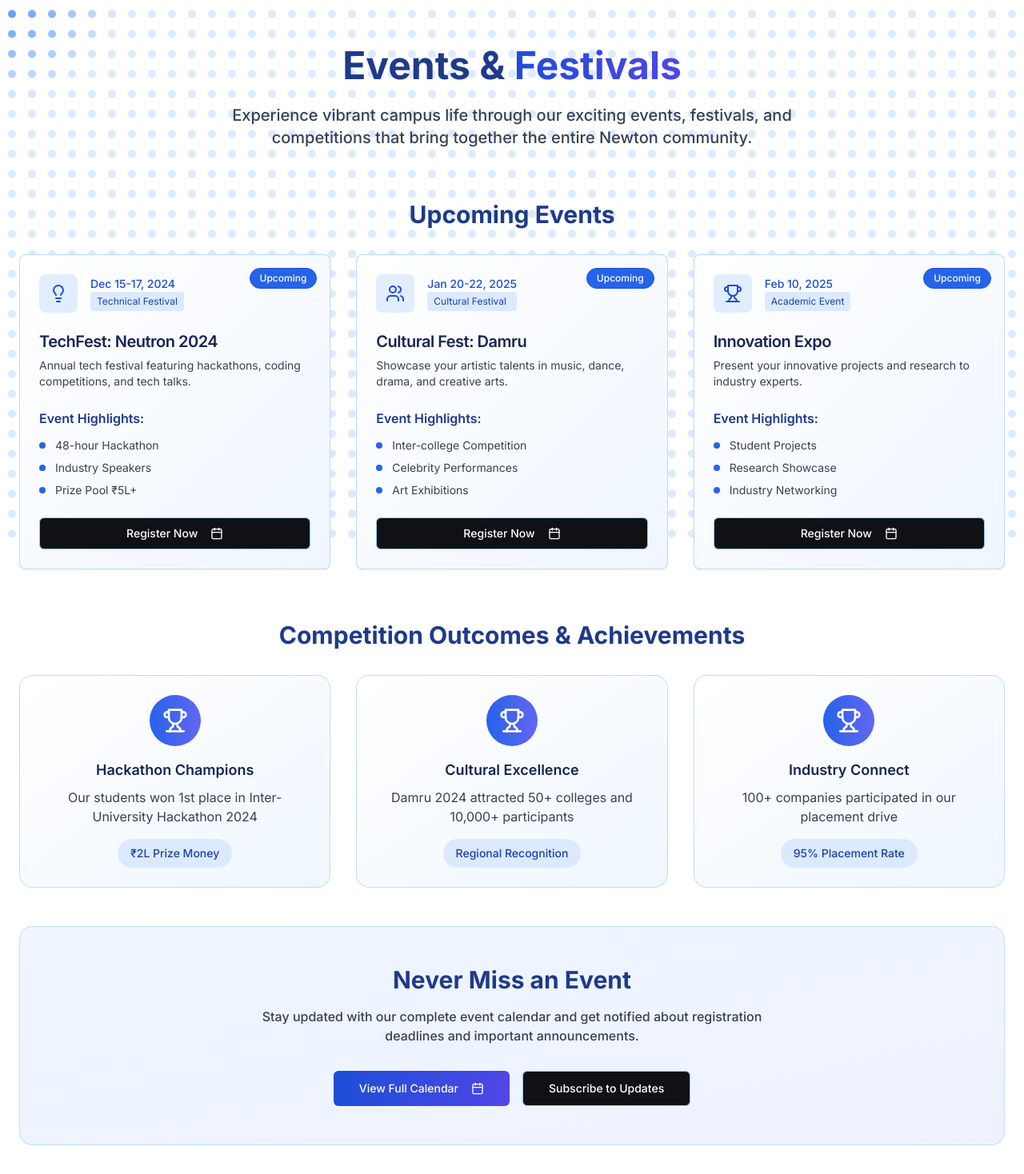
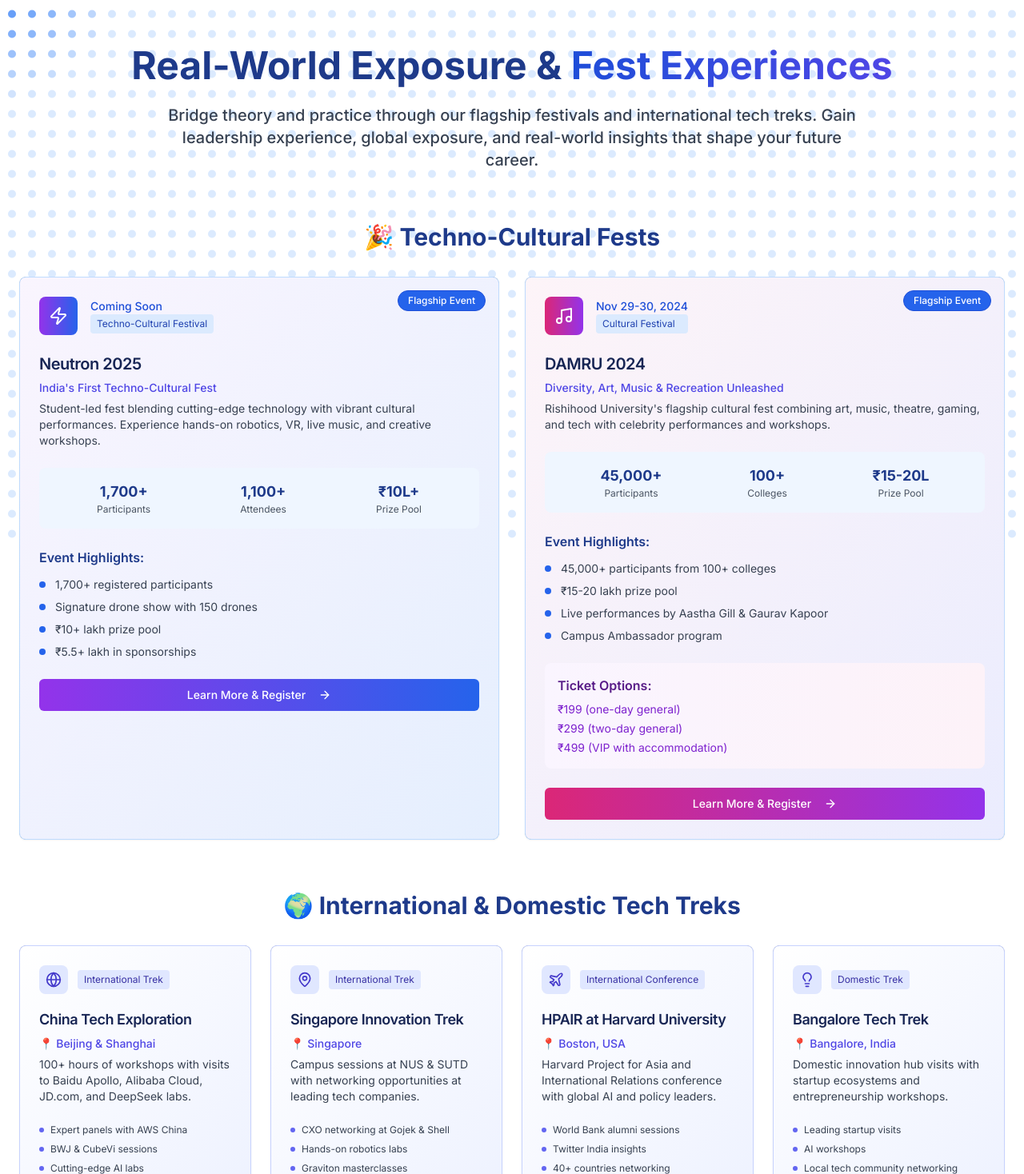
Before and after one commit to MerakiWorks-1/Project-01-NST, a React (Vite) app: page /events in a window 1280 px wide. Shown: the part 102-1570 px from the top of the page at 80% size. Built offline with nearby package versions, Linux system fonts and the light colour scheme.

Commit message:
Updated events page

```diff
--- a/src/components/EventsSection.tsx
+++ b/src/components/EventsSection.tsx
@@ -1,4 +1,4 @@
-import { Calendar, Trophy, Lightbulb, Users, ArrowRight } from 'lucide-react';
+import { Calendar, Trophy, Lightbulb, Users, ArrowRight, Plane, MapPin, Globe, Zap, Music, Camera, Gamepad2 } from 'lucide-react';
 import { Card, CardContent, CardDescription, CardHeader, CardTitle } from '@/components/ui/card';
 import { Button } from '@/components/ui/button';
 
@@ -6,51 +6,109 @@ const EventsSection = () => {
   const upcomingEvents = [
     {
       id: 1,
-      title: "TechFest: Neutron 2024",
-      date: "Dec 15-17, 2024",
-      type: "Technical Festival",
-      description: "Annual tech festival featuring hackathons, coding competitions, and tech talks.",
-      highlights: ["48-hour Hackathon", "Industry Speakers", "Prize Pool ₹5L+"],
+      title: "Neutron 2025",
+      subtitle: "India's First Techno-Cultural Fest",
+      date: "Coming Soon",
+      type: "Techno-Cultural Festival",
+      description: "Student-led fest blending cutting-edge technology with vibrant cultural performances. Experience hands-on robotics, VR, live music, and creative workshops.",
+      highlights: [
+        "1,700+ registered participants",
+        "Signature drone show with 150 drones",
+        "₹10+ lakh prize pool",
+        "₹5.5+ lakh in sponsorships"
+      ],
+      stats: {
+        participants: "1,700+",
+        attendees: "1,100+",
+        prizePool: "₹10L+"
+      },
       status: "upcoming",
-      icon: Lightbulb
+      icon: Zap,
+      gradient: "from-purple-600 to-blue-600"
     },
     {
       id: 2,
-      title: "Cultural Fest: Damru",
-      date: "Jan 20-22, 2025",
+      title: "DAMRU 2024",
+      subtitle: "Diversity, Art, Music & Recreation Unleashed",
+      date: "Nov 29-30, 2024",
       type: "Cultural Festival",
-      description: "Showcase your artistic talents in music, dance, drama, and creative arts.",
-      highlights: ["Inter-college Competition", "Celebrity Performances", "Art Exhibitions"],
+      description: "Rishihood University's flagship cultural fest combining art, music, theatre, gaming, and tech with celebrity performances and workshops.",
+      highlights: [
+        "45,000+ participants from 100+ colleges",
+        "₹15-20 lakh prize pool",
+        "Live performances by Aastha Gill & Gaurav Kapoor",
+        "Campus Ambassador program"
+      ],
+      stats: {
+        participants: "45,000+",
+        colleges: "100+",
+        prizePool: "₹15-20L"
+      },
+      ticketInfo: [
+        "₹199 (one-day general)",
+        "₹299 (two-day general)",
+        "₹499 (VIP with accommodation)"
+      ],
       status: "upcoming",
-      icon: Users
+      icon: Music,
+      gradient: "from-pink-600 to-purple-600"
+    }
+  ];
+
+  const techTreks = [
+    {
+      id: 1,
+      title: "China Tech Exploration",
+      location: "Beijing & Shanghai",
+      description: "100+ hours of workshops with visits to Baidu Apollo, Alibaba Cloud, JD.com, and DeepSeek labs.",
+      highlights: ["Expert panels with AWS China", "BWJ & CubeVi sessions", "Cutting-edge AI labs"],
+      icon: Globe,
+      type: "International Trek"
+    },
+    {
+      id: 2,
+      title: "Singapore Innovation Trek",
+      location: "Singapore",
+      description: "Campus sessions at NUS & SUTD with networking opportunities at leading tech companies.",
+      highlights: ["CXO networking at Gojek & Shell", "Hands-on robotics labs", "Graviton masterclasses"],
+      icon: MapPin,
+      type: "International Trek"
     },
     {
       id: 3,
-      title: "Innovation Expo",
-      date: "Feb 10, 2025",
-      type: "Academic Event",
-      description: "Present your innovative projects and research to industry experts.",
-      highlights: ["Student Projects", "Research Showcase", "Industry Networking"],
-      status: "upcoming",
-      icon: Trophy
+      title: "HPAIR at Harvard University",
+      location: "Boston, USA",
+      description: "Harvard Project for Asia and International Relations conference with global AI and policy leaders.",
+      highlights: ["World Bank alumni sessions", "Twitter India insights", "40+ countries networking"],
+      icon: Plane,
+      type: "International Conference"
+    },
+    {
+      id: 4,
+      title: "Bangalore Tech Trek",
+      location: "Bangalore, India",
+      description: "Domestic innovation hub visits with startup ecosystems and entrepreneurship workshops.",
+      highlights: ["Leading startup visits", "AI workshops", "Local tech community networking"],
+      icon: Lightbulb,
+      type: "Domestic Trek"
     }
   ];
 
   const pastHighlights = [
     {
-      title: "Hackathon Champions",
-      description: "Our students won 1st place in Inter-University Hackathon 2024",
-      achievement: "₹2L Prize Money"
+      title: "Neutron Success",
+      description: "India's first techno-cultural fest attracted 1,700+ registrations with innovative drone shows",
+      achievement: "₹10L+ Prize Pool"
     },
     {
-      title: "Cultural Excellence",
-      description: "Damru 2024 attracted 50+ colleges and 10,000+ participants",
-      achievement: "Regional Recognition"
+      title: "Global Tech Exposure",
+      description: "Students gained hands-on experience at leading tech companies across China, Singapore & USA",
+      achievement: "100+ Workshop Hours"
     },
     {
-      title: "Industry Connect",
-      description: "100+ companies participated in our placement drive",
-      achievement: "95% Placement Rate"
+      title: "Industry Recognition",
+      description: "DAMRU became a landmark event with 45,000+ participants from 100+ colleges",
+      achievement: "Regional Leadership"
     }
   ];
 
@@ -60,37 +118,40 @@ const EventsSection = () => {
         {/* Section Header */}
         <div className="text-center mb-16 animate-fade-in-up delay-100">
           <h2 className="text-4xl md:text-5xl font-bold text-blue-900 mb-6">
-            Events &
-            <span className="bg-gradient-to-r from-blue-700 to-indigo-600 bg-clip-text text-transparent"> Festivals</span>
+            Real-World Exposure &
+            <span className="bg-gradient-to-r from-blue-700 to-indigo-600 bg-clip-text text-transparent"> Fest Experiences</span>
           </h2>
-          <p className="text-xl text-gray-700 font-medium max-w-3xl mx-auto">
-            Experience vibrant campus life through our exciting events, festivals, and competitions that bring together the entire Newton community.
+          <p className="text-xl text-gray-700 font-medium max-w-4xl mx-auto">
+            Bridge theory and practice through our flagship festivals and international tech treks. Gain leadership experience, global exposure, and real-world insights that shape your future career.
           </p>
         </div>
 
-        {/* Upcoming Events */}
+        {/* Flagship Events */}
         <div className="mb-16">
           <h3 className="text-2xl md:text-3xl font-bold text-blue-900 mb-8 text-center animate-fade-in-up delay-200">
-            Upcoming Events
+            🎉 Techno-Cultural Fests
           </h3>
-          <div className="grid md:grid-cols-2 lg:grid-cols-3 gap-8">
+          <div className="grid lg:grid-cols-2 gap-8">
             {upcomingEvents.map((event, idx) => {
               const IconComponent = event.icon;
               return (
                 <Card
                   key={event.id}
-                  className="group relative overflow-hidden bg-gradient-to-br from-white to-blue-50 border border-blue-200 hover:border-blue-500 hover:shadow-xl transition-all duration-300 animate-fade-in-up"
-                  style={{ animationDelay: `${0.22 + idx * 0.09}s` }}
+                  className="group relative overflow-hidden bg-gradient-to-br from-white to-blue-50 border border-blue-200 hover:border-blue-500 hover:shadow-2xl transition-all duration-500 animate-fade-in-up transform hover:-translate-y-2"
+                  style={{ animationDelay: `${0.22 + idx * 0.15}s` }}
                 >
+                  {/* Gradient Background */}
+                  <div className={`absolute inset-0 bg-gradient-to-br ${event.gradient} opacity-5 group-hover:opacity-10 transition-opacity duration-500`}></div>
+
                   {/* Status Badge */}
-                  <div className="absolute top-4 right-4 bg-blue-600 text-white px-3 py-1 rounded-full text-xs font-medium border border-blue-700">
-                    Upcoming
+                  <div className="absolute top-4 right-4 bg-blue-600 text-white px-3 py-1 rounded-full text-xs font-medium border border-blue-700 z-10">
+                    Flagship Event
                   </div>
 
-                  <CardHeader>
+                  <CardHeader className="relative z-10">
                     <div className="flex items-center mb-4">
-                      <div className="p-3 rounded-lg bg-blue-100/80 mr-4">
-                        <IconComponent className="h-6 w-6 text-blue-700" />
+                      <div className={`p-3 rounded-lg bg-gradient-to-r ${event.gradient} mr-4`}>
+                        <IconComponent className="h-6 w-6 text-white" />
                       </div>
                       <div>
                         <div className="text-sm font-medium text-blue-700">{event.date}</div>
@@ -102,12 +163,23 @@ const EventsSection = () => {
                     <CardTitle className="text-xl text-blue-950 group-hover:text-blue-700 transition-all duration-300">
                       {event.title}
                     </CardTitle>
+                    <div className="text-sm font-medium text-indigo-600 mb-2">{event.subtitle}</div>
                     <CardDescription className="text-gray-700">
                       {event.description}
                     </CardDescription>
                   </CardHeader>
 
-                  <CardContent>
+                  <CardContent className="relative z-10">
+                    {/* Stats Display */}
+                    <div className="flex justify-around bg-blue-50 rounded-lg p-4 mb-6">
+                      {Object.entries(event.stats).map(([key, value], index) => (
+                        <div key={index} className="text-center">
+                          <div className="text-lg font-bold text-blue-900">{value}</div>
+                          <div className="text-xs text-gray-600 capitalize">{key.replace(/([A-Z])/g, ' $1')}</div>
+                        </div>
+                      ))}
+                    </div>
+
                     <div className="space-y-3 mb-6">
                       <h4 className="font-semibold text-blue-900">Event Highlights:</h4>
                       <ul className="space-y-2">
@@ -119,10 +191,70 @@ const EventsSection = () => {
                         ))}
                       </ul>
                     </div>
-                    <Button variant="outline" className="w-full border-blue-300 text-white group-hover:bg-blue-600 group-hover:text-white transition-all duration-300 hover:scale-105">
-                      Register Now
-                      <Calendar className="ml-2 h-4 w-4" />
+
+                    {event.ticketInfo && (
+                      <div className="bg-gradient-to-r from-purple-50 to-pink-50 rounded-lg p-4 mb-6">
+                        <h4 className="font-semibold text-purple-900 mb-2">Ticket Options:</h4>
+                        <div className="space-y-1">
+                          {event.ticketInfo.map((ticket, index) => (
+                            <div key={index} className="text-sm text-purple-700">{ticket}</div>
+                          ))}
+                        </div>
+                      </div>
+                    )}
+
+                    <Button className={`w-full bg-gradient-to-r ${event.gradient} text-white hover:shadow-lg transition-all duration-300 hover:scale-105`}>
+                      Learn More & Register
+                      <ArrowRight className="ml-2 h-4 w-4" />
                     </Button>
+                  </CardContent>
+                </Card>
+              );
+            })}
+          </div>
+        </div>
+
+        {/* Tech Treks */}
+        <div className="mb-16">
+          <h3 className="text-2xl md:text-3xl font-bold text-blue-900 mb-8 text-center animate-fade-in-up delay-300">
+            🌍 International & Domestic Tech Treks
+          </h3>
+          <div className="grid md:grid-cols-2 lg:grid-cols-4 gap-6">
+            {techTreks.map((trek, idx) => {
+              const IconComponent = trek.icon;
+              return (
+                <Card
+                  key={trek.id}
+                  className="group relative overflow-hidden bg-gradient-to-br from-white to-indigo-50 border border-indigo-200 hover:border-indigo-500 hover:shadow-xl transition-all duration-300 animate-fade-in-up transform hover:-translate-y-1"
+                  style={{ animationDelay: `${0.32 + idx * 0.08}s` }}
+                >
+                  <CardHeader>
+                    <div className="flex items-center mb-3">
+                      <div className="p-2 rounded-lg bg-indigo-100 mr-3">
+                        <IconComponent className="h-5 w-5 text-indigo-700" />
+                      </div>
+                      <div className="text-xs text-indigo-800 bg-indigo-100 px-2 py-1 rounded">
+                        {trek.type}
+                      </div>
+                    </div>
+                    <CardTitle className="text-lg text-blue-950 group-hover:text-indigo-700 transition-all duration-300">
+                      {trek.title}
+                    </CardTitle>
+                    <div className="text-sm font-medium text-indigo-600 mb-2">📍 {trek.location}</div>
+                    <CardDescription className="text-gray-700 text-sm">
+                      {trek.description}
+                    </CardDescription>
+                  </CardHeader>
+
+                  <CardContent>
+                    <div className="space-y-2">
+                      {trek.highlights.map((highlight, index) => (
+                        <div key={index} className="flex items-center text-xs text-gray-700">
+                          <div className="w-1.5 h-1.5 bg-indigo-500 rounded-full mr-2"></div>
+                          {highlight}
+                        </div>
+                      ))}
+                    </div>
                   </CardContent>
                 </Card>
               );
@@ -132,12 +264,12 @@ const EventsSection = () => {
 
         {/* Past Highlights */}
         <div className="mb-12">
-          <h3 className="text-2xl md:text-3xl font-bold text-blue-900 mb-8 text-center animate-fade-in-up delay-300">
-            Competition Outcomes & Achievements
+          <h3 className="text-2xl md:text-3xl font-bold text-blue-900 mb-8 text-center animate-fade-in-up delay-400">
+            🏆 Competition Outcomes & Achievements
           </h3>
           <div className="grid md:grid-cols-3 gap-8">
             {pastHighlights.map((highlight, idx) => (
-              <div key={idx} className="text-center group animate-fade-in-up" style={{ animationDelay: `${0.32 + idx * 0.09}s` }}>
+              <div key={idx} className="text-center group animate-fade-in-up" style={{ animationDelay: `${0.42 + idx * 0.09}s` }}>
                 <div className="bg-gradient-to-br from-white to-blue-50 border border-blue-200 rounded-2xl p-6 hover:shadow-xl transition-all duration-300 group-hover:-translate-y-1">
                   <div className="w-16 h-16 bg-gradient-to-r from-blue-600 to-indigo-500 rounded-full flex items-center justify-center mx-auto mb-4">
                     <Trophy className="h-8 w-8 text-white" />
@@ -153,21 +285,23 @@ const EventsSection = () => {
           </div>
         </div>
 
-        {/* Event Calendar CTA */}
-        <div className="bg-gradient-to-br from-blue-50 to-indigo-50 rounded-2xl p-8 md:p-12 text-center animate-fade-in-up delay-400 border border-blue-200">
+        {/* Call to Action */}
+        <div className="bg-gradient-to-br from-blue-50 to-indigo-50 rounded-2xl p-8 md:p-12 text-center animate-fade-in-up delay-500 border border-blue-200">
           <h3 className="text-2xl md:text-3xl font-bold text-blue-900 mb-4">
-            Never Miss an Event
+            Join Us to Bridge Theory and Practice
           </h3>
-          <p className="text-gray-700 font-medium mb-8 max-w-2xl mx-auto">
-            Stay updated with our complete event calendar and get notified about registration deadlines and important announcements.
+          <p className="text-gray-700 font-medium mb-8 max-w-3xl mx-auto">
+            Gain leadership experience, global exposure, and real-world insights that will shape your future career.
+            For registration details, schedules, and FAQs, explore our complete events calendar.
           </p>
           <div className="flex flex-col sm:flex-row items-center justify-center gap-4">
             <Button size="lg" className="bg-gradient-to-r from-blue-700 to-indigo-600 text-white hover:shadow-lg transition-all duration-300 hover:scale-105">
-              View Full Calendar
+              View Events Calendar
               <Calendar className="ml-2 h-5 w-5" />
             </Button>
-            <Button variant="outline" size="lg" className='border-blue-300 text-white hover:bg-blue-100 transition-all duration-300 hover:scale-105'>
+            <Button variant="outline" size="lg" className='border-blue-300 text-blue-700 hover:bg-blue-100 transition-all duration-300 hover:scale-105'>
               Subscribe to Updates
+              <ArrowRight className="ml-2 h-4 w-4" />
             </Button>
           </div>
         </div>
```
